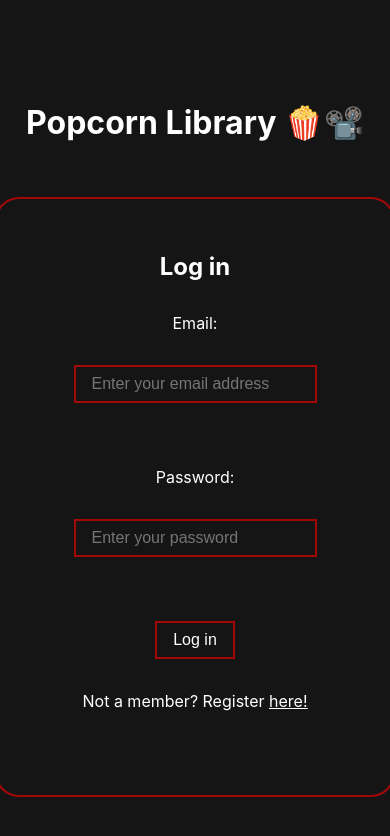
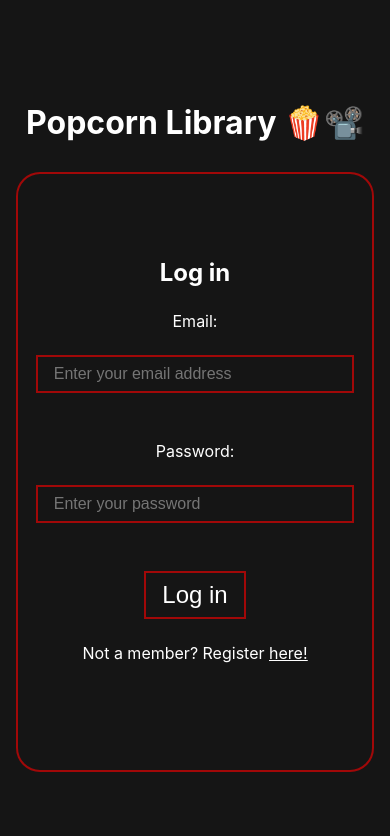
Before and after one commit to petterbjerkaker/main-assignment, a website: page dist/index.html in a window 390 px wide. Drawn offline with Linux system fonts and the light colour scheme.

Commit message:
Add breakpoint max-width 800px. Adjust css

```diff
--- a/src/css/log-in.css
+++ b/src/css/log-in.css
@@ -67,3 +67,55 @@ body{
 .forward-link{
 	color: #fff;
 }
+
+@media only screen and (max-width: 800px){
+.container * {padding:0; }
+.app-header{
+	color:#fff;
+	display: flex;
+	justify-content: center;
+	align-items: center;
+	width:100vw;
+	height:100px;
+	background-color: #151515;
+}
+
+.log-in_form{
+	background-color: #151515;
+	color: #fff;
+	display: flex;
+	flex-direction: column;
+	justify-content: center;
+	align-items: center;
+	border:2px solid rgba(255, 0, 0, 0.6);
+	border-radius:1.5rem;
+	width: 100%;
+	height:600px;
+	gap:1.5rem;
+}
+.email, .password{
+	padding:0.5rem 1rem;
+	font-size:1rem;
+	width:90%;
+	background-color:transparent;
+	border:none;
+	outline:none;
+	border:2px solid rgba(255, 0, 0, 0.6);
+	color: #fff;
+}
+
+.log-in_button{
+	cursor: pointer;
+	padding:0.5rem 1rem;
+	font-size:1.5rem;
+	background-color:transparent;
+	border:none;
+	outline:none;
+	border:2px solid rgba(255, 0, 0, 0.6);
+	color: #fff;
+}
+
+.log-in_form-footer{
+	font-size:1rem;
+}
+}
```
